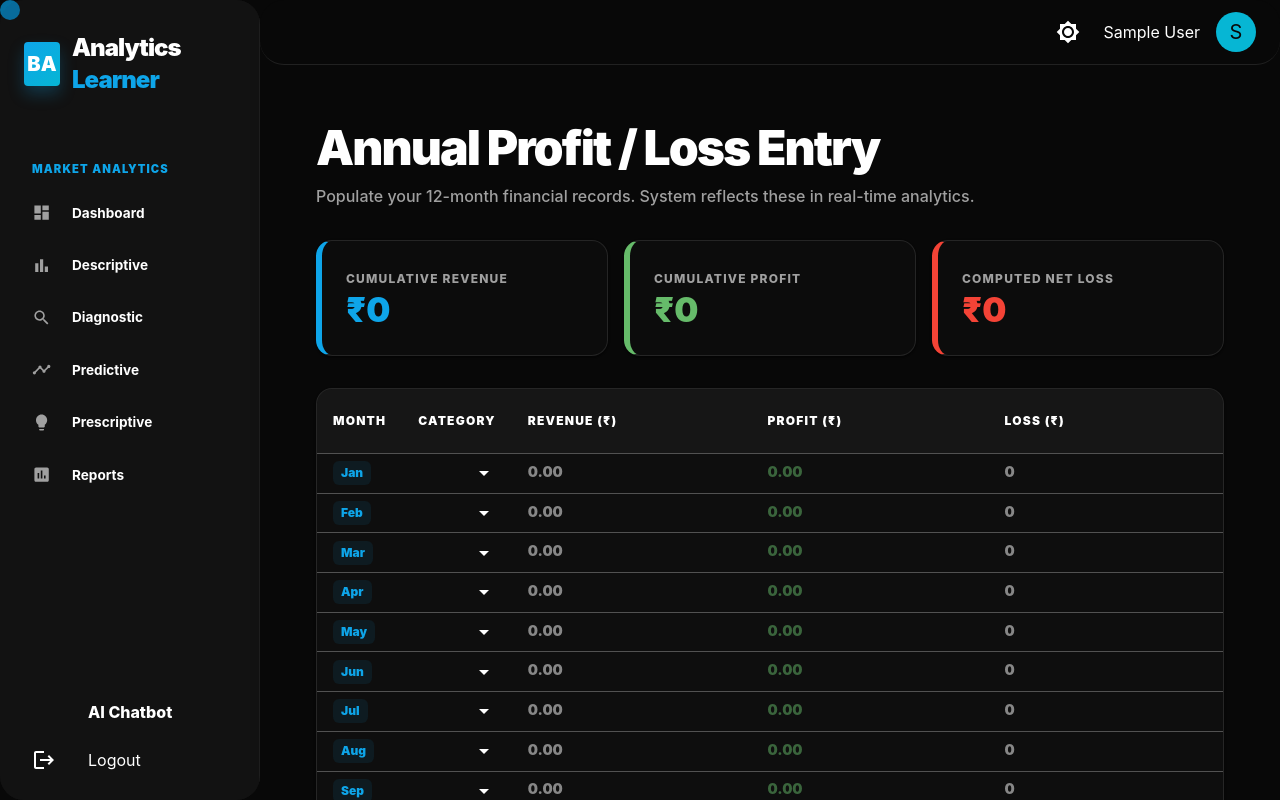
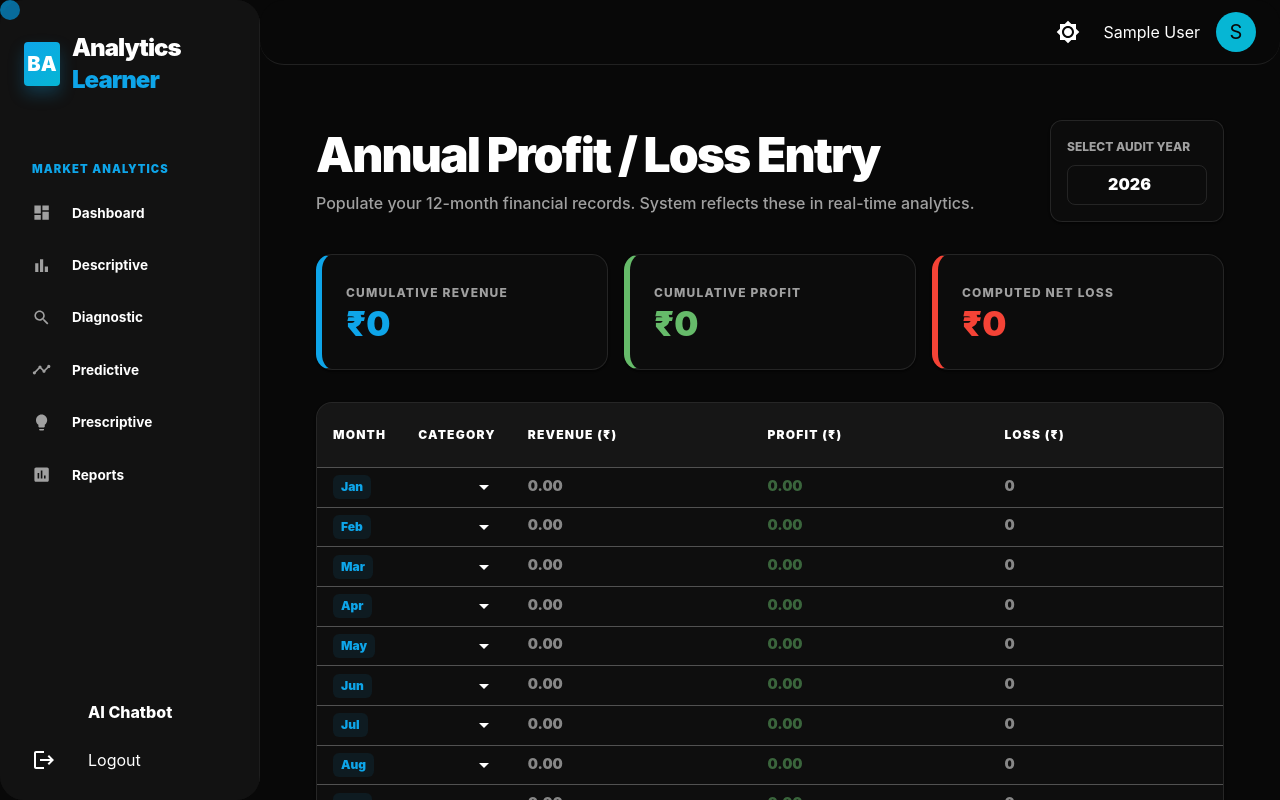
Before and after one commit to prasanth5head/Business-Analytics-Mobile-App-Development-, a React (Create React App) app in the folder frontend/: page /revenue in a window 1280 px wide. Shown: the top 800 px of the page. Built offline with nearby package versions, Linux system fonts and the light colour scheme; sample sign-in values are in the browser's storage; some icons are missing.

Commit message:
Fix: build errors and revenue year validation

```diff
--- a/frontend/src/pages/Dashboard.js
+++ b/frontend/src/pages/Dashboard.js
@@ -111,6 +111,18 @@ const Dashboard = () => {
         setPage(1);
     };
 
+    const { salesData = [], productData = [], summary = {}, strategicPriorities = [] } = marketData || {};
+
+    const filteredPriorities = useMemo(() => {
+        if (selectedYear === 'All') return strategicPriorities;
+        return strategicPriorities.filter(p => p.year === parseInt(selectedYear) || p.year === selectedYear);
+    }, [selectedYear, strategicPriorities]);
+
+    const filteredSalesData = useMemo(() => {
+        if (selectedYear === 'All') return salesData.slice(-12);
+        return salesData.filter(s => s.year === selectedYear);
+    }, [selectedYear, salesData]);
+
     if (loading && !marketData) {
         return (
             <Box sx={{ p: 4 }}>
@@ -127,21 +139,9 @@ const Dashboard = () => {
 
     if (error) return <Alert severity="error">{error}</Alert>;
 
-    const { salesData = [], productData = [], summary = {}, strategicPriorities = [] } = marketData || {};
-
     const years = [...new Set(strategicPriorities.map(p => p.year))].sort((a, b) => b - a);
 
-    const filteredPriorities = useMemo(() => {
-        if (selectedYear === 'All') return strategicPriorities;
-        return strategicPriorities.filter(p => p.year === parseInt(selectedYear) || p.year === selectedYear);
-    }, [selectedYear, strategicPriorities]);
-
     const paginatedPriorities = filteredPriorities.slice((page - 1) * itemsPerPage, page * itemsPerPage);
-
-    const filteredSalesData = useMemo(() => {
-        if (selectedYear === 'All') return salesData.slice(-12);
-        return salesData.filter(s => s.year === selectedYear);
-    }, [selectedYear, salesData]);
 
     return (
         <Box>
--- a/frontend/src/pages/Diagnostic.js
+++ b/frontend/src/pages/Diagnostic.js
@@ -48,6 +48,18 @@ const Diagnostic = () => {
         setPage(1);
     };
 
+    const { salesData = [], productData = [], strategicPriorities = [] } = marketData || {};
+
+    const filteredPriorities = useMemo(() => {
+        if (selectedYear === 'All') return strategicPriorities;
+        return strategicPriorities.filter(p => p.year === parseInt(selectedYear) || p.year === selectedYear);
+    }, [selectedYear, strategicPriorities]);
+
+    const filteredSalesData = useMemo(() => {
+        if (selectedYear === 'All') return salesData.slice(-24);
+        return salesData.filter(s => s.year === selectedYear);
+    }, [selectedYear, salesData]);
+
     if (loading && !marketData) {
         return (
             <Box sx={{ p: 4 }}>
@@ -64,21 +76,9 @@ const Diagnostic = () => {
 
     if (error) return <Alert severity="error">{error}</Alert>;
 
-    const { salesData = [], productData = [], strategicPriorities = [] } = marketData || {};
-
     const years = [...new Set(strategicPriorities.map(p => p.year))].sort((a, b) => b - a);
 
-    const filteredPriorities = useMemo(() => {
-        if (selectedYear === 'All') return strategicPriorities;
-        return strategicPriorities.filter(p => p.year === parseInt(selectedYear) || p.year === selectedYear);
-    }, [selectedYear, strategicPriorities]);
-
     const paginatedPriorities = filteredPriorities.slice((page - 1) * itemsPerPage, page * itemsPerPage);
-
-    const filteredSalesData = useMemo(() => {
-        if (selectedYear === 'All') return salesData.slice(-24);
-        return salesData.filter(s => s.year === selectedYear);
-    }, [selectedYear, salesData]);
 
     return (
         <Box sx={{ pb: 6 }}>
--- a/frontend/src/pages/RevenueEntry.js
+++ b/frontend/src/pages/RevenueEntry.js
@@ -29,8 +29,10 @@ export default function RevenueEntry() {
     const [rows, setRows] = useState(
         MONTHS.map(m => ({ month: m, product: '', revenue: '', profit: '', loss: 0 }))
     );
+    const [selectedYear, setSelectedYear] = useState(new Date().getFullYear());
     const [snack, setSnack] = useState({ open: false, msg: '', severity: 'success' });
     const [saving, setSaving] = useState(false);
+    const { businessData } = useMyBusiness();
 
     const handleChange = (index, field, value) => {
         setRows(prev => {
@@ -48,6 +50,19 @@ export default function RevenueEntry() {
     };
 
     const handleSave = async () => {
+        const currentYear = new Date().getFullYear();
+        if (selectedYear > currentYear) {
+            setSnack({ open: true, msg: `❌ Year ${selectedYear} is in the future. Please enter valid data.`, severity: 'error' });
+            return;
+        }
+
+        // Check for duplicate year in existing business data
+        const existingYears = businessData?.salesData?.map(s => Number(s.year)) || [];
+        if (existingYears.includes(Number(selectedYear))) {
+            setSnack({ open: true, msg: `❌ Financial records for year ${selectedYear} already exist.`, severity: 'error' });
+            return;
+        }
+
         const toSave = rows.filter(r => r.revenue && r.month);
         if (toSave.length === 0) {
             setSnack({ open: true, msg: 'Please enter at least one month of revenue data.', severity: 'warning' });
@@ -61,7 +76,8 @@ export default function RevenueEntry() {
                 product: row.product || 'All',
                 amount: Number(row.revenue),
                 profit: Number(row.profit) || 0,
-                loss: Number(row.revenue) - (Number(row.profit) || 0)
+                loss: Number(row.revenue) - (Number(row.profit) || 0),
+                year: selectedYear
             }));
 
             await api.post('/api/market/revenue-bulk', { records: formattedRecords });
@@ -93,13 +109,33 @@ export default function RevenueEntry() {
     return (
         <Box sx={{ p: { xs: 2, md: 4 }, maxWidth: 1100, mx: 'auto' }}>
             {/* Header */}
-            <Box mb={4}>
+            <Box mb={4} display="flex" justifyContent="space-between" alignItems="center" flexWrap="wrap" gap={2}>
+                <Box>
                     <Typography variant="h3" sx={{ fontWeight: 900, color: 'text.primary', mb: 1, letterSpacing: '-0.04em' }}>
                         Annual Profit / Loss Entry
                     </Typography>
                     <Typography color="text.secondary" variant="body1" sx={{ fontWeight: 500 }}>
                         Populate your 12-month financial records. System reflects these in real-time analytics.
                     </Typography>
+                </Box>
+                <Paper sx={{ p: 2, borderRadius: 3, border: `1px solid ${theme.palette.divider}`, background: theme.palette.mode === 'dark' ? 'rgba(255,255,255,0.02)' : 'white' }}>
+                    <Typography variant="caption" sx={{ fontWeight: 800, color: 'text.secondary', display: 'block', mb: 1 }}>SELECT AUDIT YEAR</Typography>
+                    <TextField
+                        type="number"
+                        size="small"
+                        value={selectedYear}
+                        onChange={(e) => setSelectedYear(e.target.value)}
+                        variant="outlined"
+                        sx={{
+                            width: 140,
+                            '& .MuiOutlinedInput-root': {
+                                borderRadius: 2,
+                                fontWeight: 900,
+                                '& input': { textAlign: 'center' }
+                            }
+                        }}
+                    />
+                </Paper>
             </Box>
 
             {/* Summary Cards */}
```
Lines whose indentation alone changed are shown as unchanged.
